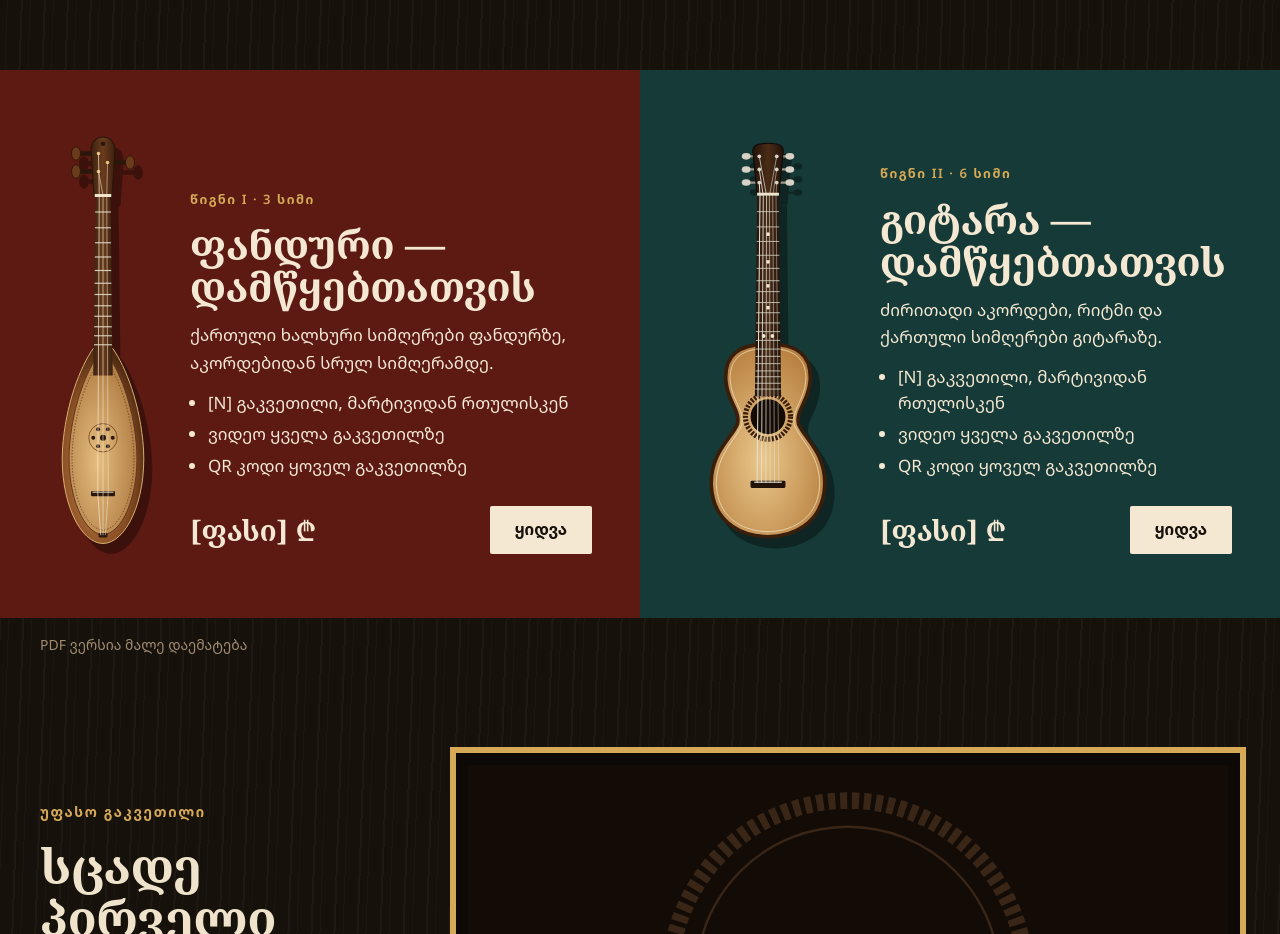
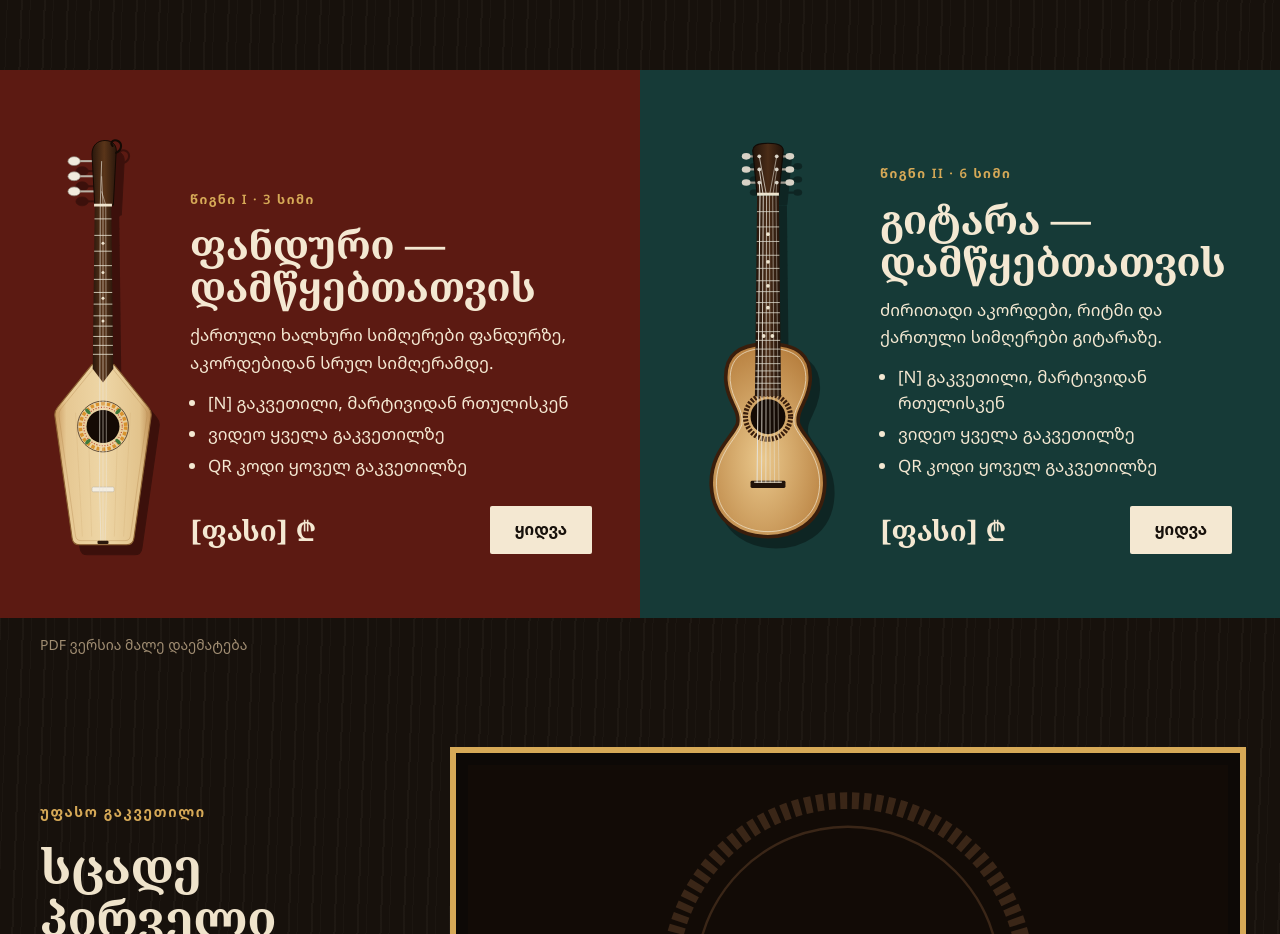
Before and after one commit to Akhvlediani-Saba/art, a Next.js app: page / in a window 1280 px wide. Shown: the part 1380-2314 px from the top of the page. Built offline with nearby package versions, Linux system fonts and the light colour scheme.

Commit message:
Panduri: redraw from reference photo (angled shoulders, painted rosette, side tuners)

```diff
--- a/components/Instruments.tsx
+++ b/components/Instruments.tsx
@@ -13,61 +13,71 @@ function a11y(label?: string) {
 
 export function Panduri({ className, style, label }: ArtProps) {
   const id = useId().replace(/:/g, "");
-  const body = `pb${id}`, top = `pt${id}`, neck = `pn${id}`;
-  const frets = [104, 125, 145, 164, 182, 199, 214, 229, 243, 257, 269, 281];
-  const holes = [0, 60, 120, 180, 240, 300].map((a) => [70 + 13 * Math.cos((a * Math.PI) / 180), 405 + 13 * Math.sin((a * Math.PI) / 180)]);
+  const top = `pt${id}`, neck = `pn${id}`;
+  // Georgian panduri: flat spruce top with angled shoulders tapering to a narrow
+  // base, dark neck with a scrolled head, three side tuners, painted rosette.
+  const frets = [118, 142, 165, 186, 206, 225, 242, 259, 274, 289, 302, 315];
+  const inlays = [153.5, 196, 233.5, 266.5];
+  const leaves = [45, 135, 225, 315].map((a) => {
+    const r = (a * Math.PI) / 180;
+    return { x: 80 + 31 * Math.cos(r), y: 420 + 31 * Math.sin(r), a: a + 90 };
+  });
   return (
-    <svg viewBox="0 0 140 560" className={className} style={style} {...a11y(label)}>
+    <svg viewBox="0 0 160 600" className={className} style={style} {...a11y(label)}>
       <defs>
-        <radialGradient id={body} cx="42%" cy="62%" r="62%">
-          <stop offset="0" stopColor="#C98A4B" />
-          <stop offset="0.7" stopColor="#8A4E24" />
-          <stop offset="1" stopColor="#4E2A12" />
-        </radialGradient>
-        <radialGradient id={top} cx="42%" cy="58%" r="68%">
-          <stop offset="0" stopColor="#E6BE80" />
-          <stop offset="1" stopColor="#A9743C" />
-        </radialGradient>
+        <linearGradient id={top} x1="0" x2="1" y1="0" y2="0">
+          <stop offset="0" stopColor="#C99A5E" />
+          <stop offset="0.12" stopColor="#E6C893" />
+          <stop offset="0.5" stopColor="#EED6A6" />
+          <stop offset="0.88" stopColor="#E2C38C" />
+          <stop offset="1" stopColor="#BF8F55" />
+        </linearGradient>
         <linearGradient id={neck} x1="0" x2="1" y1="0" y2="0">
-          <stop offset="0" stopColor="#3B2010" />
-          <stop offset="0.5" stopColor="#6A3C1C" />
-          <stop offset="1" stopColor="#3B2010" />
+          <stop offset="0" stopColor="#2A170C" />
+          <stop offset="0.5" stopColor="#5A3519" />
+          <stop offset="1" stopColor="#2A170C" />
         </linearGradient>
       </defs>
-      {/* rear tuning pegs */}
-      <path d="M54 26 H38 M54 50 H38 M86 38 H102" stroke="#2A160A" strokeWidth="6" strokeLinecap="round" />
-      <ellipse cx="34" cy="26" rx="6" ry="9" fill="#6A3C1C" stroke="#2A160A" strokeWidth="1.2" />
-      <ellipse cx="34" cy="50" rx="6" ry="9" fill="#6A3C1C" stroke="#2A160A" strokeWidth="1.2" />
-      <ellipse cx="106" cy="38" rx="6" ry="9" fill="#6A3C1C" stroke="#2A160A" strokeWidth="1.2" />
-      {/* head */}
-      <path d="M58 82 L54 22 C54 10 62 4 70 4 C78 4 86 10 86 22 L82 82 Z" fill={`url(#${neck})`} stroke="#2A160A" strokeWidth="1.5" />
-      <circle cx="70" cy="13" r="3" fill="#2A160A" />
-      <circle cx="64" cy="26" r="2.4" fill="#E3BE7A" />
-      <circle cx="76" cy="38" r="2.4" fill="#E3BE7A" />
-      <circle cx="64" cy="50" r="2.4" fill="#E3BE7A" />
-      {/* carved body + soundboard */}
-      <path d="M57 286 C40 310 20 360 16 420 C12 490 40 546 70 546 C100 546 128 490 124 420 C120 360 100 310 83 286 Z" fill={`url(#${body})`} stroke="#E3BE7A" strokeWidth="1.2" />
-      <path d="M60 300 C46 322 28 368 25 422 C22 485 46 534 70 534 C94 534 118 485 115 422 C112 368 94 322 80 300 Z" fill={`url(#${top})`} stroke="#5A3319" strokeWidth="1.2" />
-      <path d="M62 307 C49 328 32 370 29 422 C26 481 48 528 70 528 C92 528 114 481 111 422 C108 370 91 328 78 307 Z" fill="none" stroke="#6B3A1A" strokeWidth="1" strokeDasharray="2 2" />
-      {/* neck + frets */}
-      <path d="M60 84 L57 322 H83 L80 84 Z" fill={`url(#${neck})`} />
-      <rect x="59" y="80" width="22" height="4" fill="#EFE4CC" />
+      {/* three side tuners with ivory keys */}
+      {[34, 56, 78].map((y) => (
+        <g key={y}>
+          <path d={`M68 ${y} H44`} stroke="#B9B2A6" strokeWidth="3" />
+          <ellipse cx="38" cy={y} rx="9" ry="6.5" fill="#F1EBDD" stroke="#8C8478" strokeWidth="1" />
+          <circle cx="78" cy={y} r="2.6" fill="#D8D2C6" />
+        </g>
+      ))}
+      {/* head with scroll */}
+      <path d="M68 98 L64 24 C64 11 72 4 83 4 C95 4 101 12 99 23 L95 98 Z" fill={`url(#${neck})`} stroke="#140A04" strokeWidth="1.4" />
+      <path d="M99 22 C108 18 109 7 100 4 C94 2 90 8 94 12" fill="none" stroke="#140A04" strokeWidth="3" strokeLinecap="round" />
+      {/* body: angled shoulders, long taper, narrow base */}
+      <path d="M64 330 H96 L146 392 Q151 398 150 405 L125 582 Q124 592 114 592 H46 Q36 592 35 582 L10 405 Q9 398 14 392 Z" fill={`url(#${top})`} stroke="#8A5E30" strokeWidth="1.6" />
+      <path d="M66 336 H94 L141 394 Q145 399 144 405 L120 579 Q119 586 112 586 H48 Q41 586 40 579 L16 405 Q15 399 19 394 Z" fill="none" stroke="#B08048" strokeWidth="0.8" strokeOpacity="0.6" />
+      {[40, 58, 102, 120].map((x) => (
+        <path key={x} d={`M${x} 400 L${80 + (x - 80) * 0.75} 580`} stroke="#C9A06A" strokeWidth="0.6" strokeOpacity="0.5" />
+      ))}
+      {/* neck + fingerboard running onto the top */}
+      <path d="M68 98 L65 336 L80 356 L95 336 L92 98 Z" fill={`url(#${neck})`} />
+      <rect x="67" y="96" width="26" height="4" fill="#EFE4CC" />
       {frets.map((y, i) => (
-        <path key={y} d={`M${59.5 - i * 0.14} ${y} H${80.5 + i * 0.14}`} stroke="#CFC6B4" strokeWidth="1.6" />
+        <path key={y} d={`M${67.6 - i * 0.2} ${y} H${92.4 + i * 0.2}`} stroke="#CFC6B4" strokeWidth="1.4" />
       ))}
-      {/* cluster of small sound holes */}
-      <circle cx="70" cy="405" r="19" fill="none" stroke="#6B3A1A" strokeWidth="1" />
-      <circle cx="70" cy="405" r="4" fill="#2A160A" />
-      {holes.map(([x, y]) => (
-        <circle key={`${x}-${y}`} cx={x} cy={y} r="2.6" fill="#2A160A" />
+      {inlays.map((y) => (
+        <circle key={y} cx="80" cy={y} r="2.2" fill="#EFE4CC" />
       ))}
-      {/* bridge, tail button, strings */}
-      <rect x="54" y="476" width="32" height="7" rx="1.5" fill="#2A160A" />
-      <path d="M56 477.5 H84" stroke="#EFE4CC" strokeWidth="1.4" />
-      <rect x="64" y="532" width="12" height="6" rx="2" fill="#2A160A" />
-      <path d="M64 26 L65 82 L63 478 L67 535" fill="none" stroke="#F2E6CC" strokeWidth="0.95" />
-      <path d="M64 50 L70 82 L70 478 L70 535" fill="none" stroke="#F2E6CC" strokeWidth="0.8" />
-      <path d="M76 38 L75 82 L77 478 L73 535" fill="none" stroke="#F2E6CC" strokeWidth="0.7" />
+      {/* painted rosette around the soundhole */}
+      <circle cx="80" cy="420" r="37" fill="none" stroke="#2A170C" strokeWidth="1" />
+      <circle cx="80" cy="420" r="33" fill="none" stroke="#D9922E" strokeWidth="5" strokeDasharray="5 3" />
+      <circle cx="80" cy="420" r="28" fill="none" stroke="#B83F28" strokeWidth="1.6" strokeDasharray="1.5 2.5" />
+      {leaves.map((l) => (
+        <ellipse key={l.a} cx={l.x} cy={l.y} rx="2.6" ry="5" fill="#3F7A3A" transform={`rotate(${l.a} ${l.x} ${l.y})`} />
+      ))}
+      <circle cx="80" cy="420" r="24" fill="#140A04" />
+      {/* bone bridge, strings to the tail */}
+      <rect x="64" y="508" width="32" height="7" rx="2" fill="#F3EEE2" stroke="#B9B2A6" strokeWidth="0.8" />
+      <path d="M78 34 L76 98 L75 511 L77 590" fill="none" stroke="#ECE6DA" strokeWidth="0.95" />
+      <path d="M78 56 L80 98 L80 511 L80 590" fill="none" stroke="#ECE6DA" strokeWidth="0.8" />
+      <path d="M78 78 L84 98 L85 511 L83 590" fill="none" stroke="#ECE6DA" strokeWidth="0.7" />
+      <rect x="72" y="586" width="16" height="5" rx="1.5" fill="#2A170C" />
     </svg>
   );
 }
```
